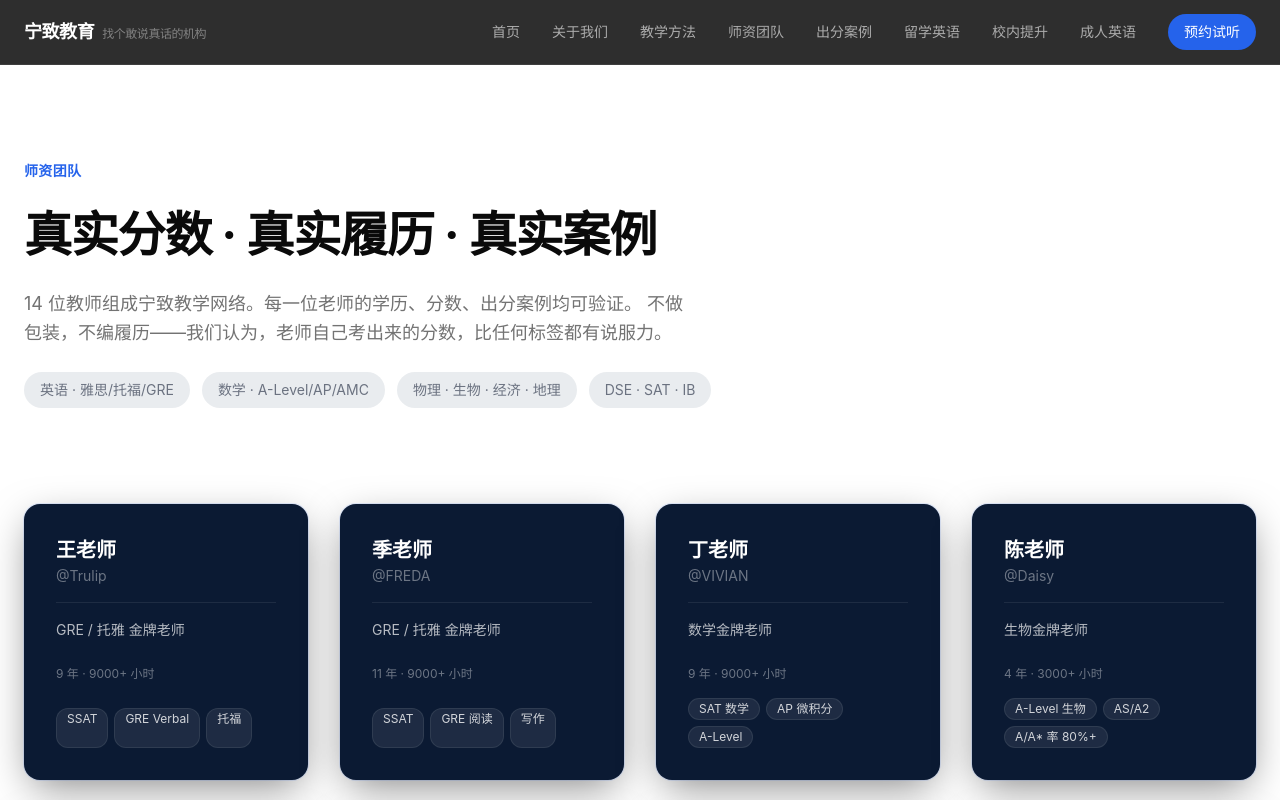
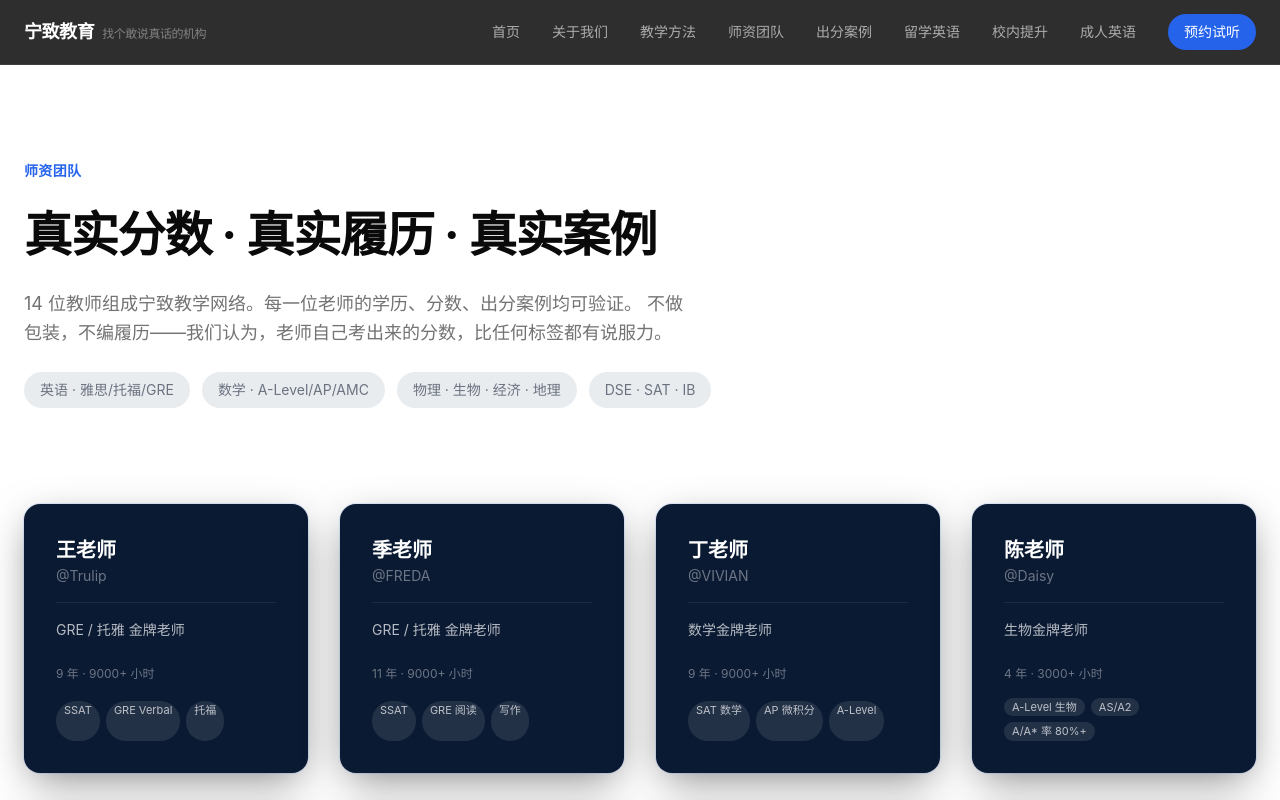
Before and after one commit to dongruiyue/ningzhi-education, a Next.js app: page /teachers in a window 1280 px wide. Shown: the top 800 px of the page. Built offline with nearby package versions, Linux system fonts and the light colour scheme.

Commit message:
fix: switch tag capsules to slim pill style — rounded-full, no border, py-px, text-[11px]

```diff
--- a/src/app/teachers/TeacherCard.tsx
+++ b/src/app/teachers/TeacherCard.tsx
@@ -70,7 +70,7 @@ export function TeacherCard({ name, title, handle, status, tags }: TeacherCardPr
           {tags.map((tag) => (
             <span
               key={tag}
-              className="inline-block px-2.5 py-0.5 text-xs rounded-md bg-white/8 text-white/80 border border-white/8"
+              className="inline-block px-2 py-px text-[11px] rounded-full bg-white/10 text-white/70"
             >
               {tag}
             </span>
```
